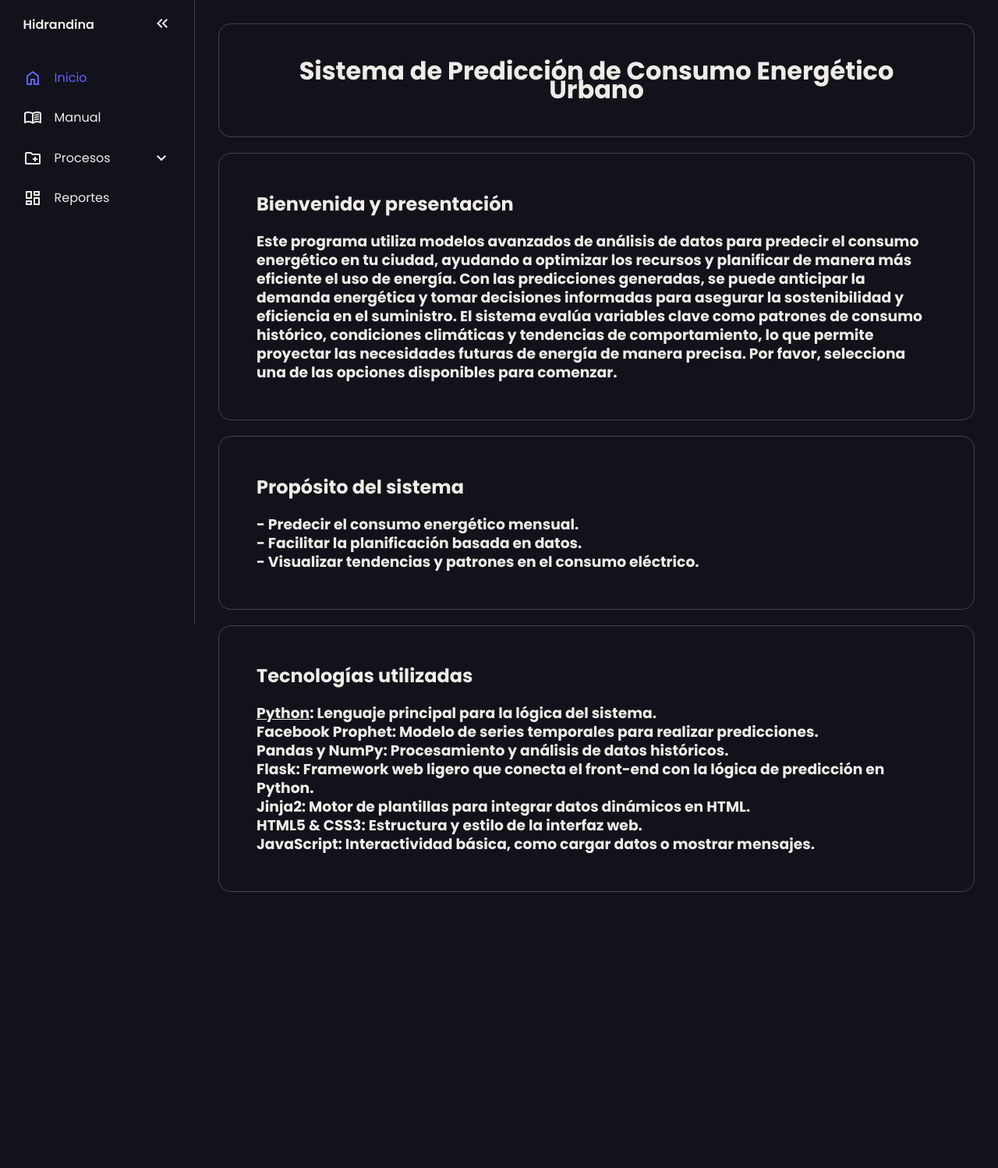
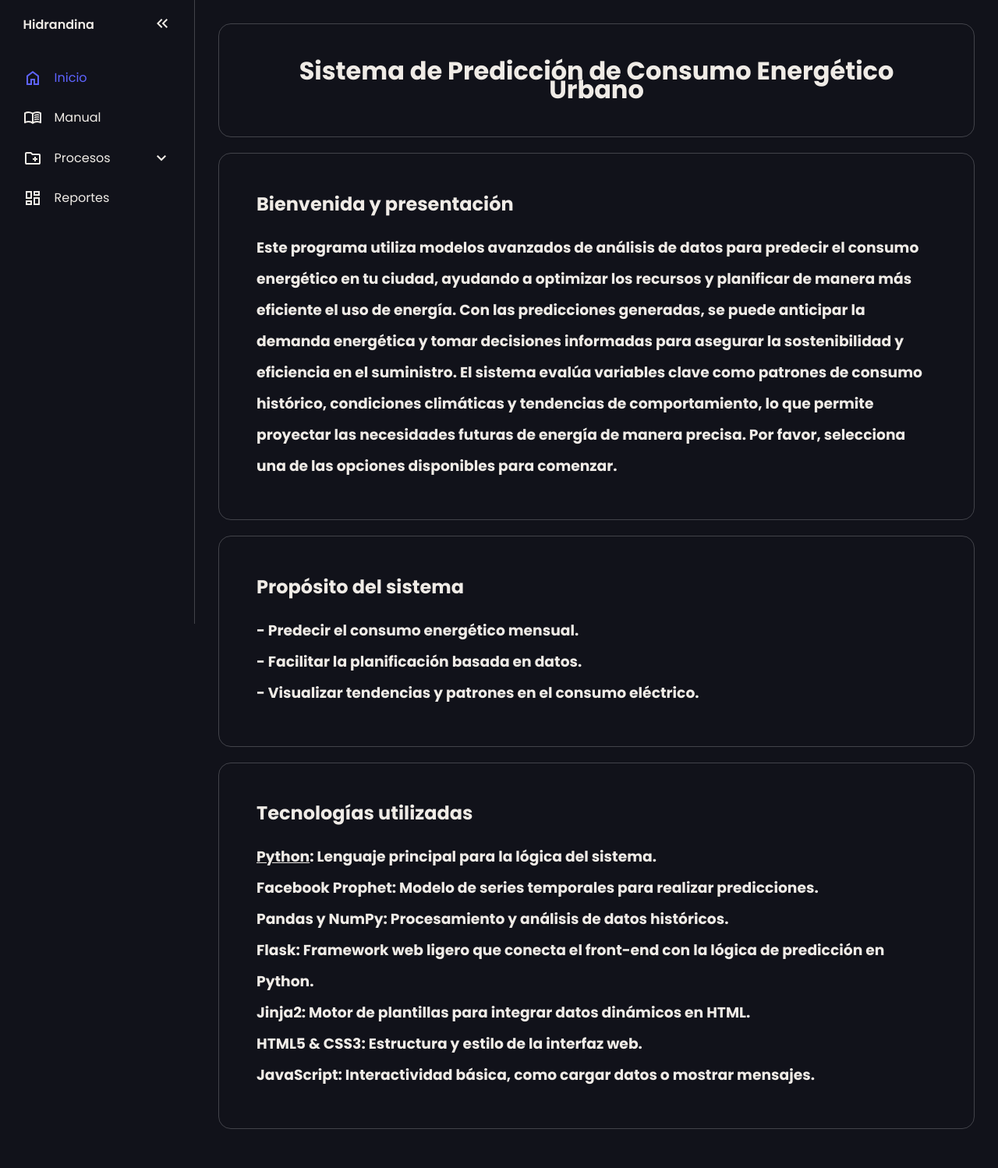
Before and after one commit to JuanChuTri123/PROYECTO_FINAL2, a Flask app: page / in a window 1280 px wide. Shown: the whole page at 78% size. Before the commit the page ends 1144 px from the top, so only its background shows below. Run offline with Flask 3, Linux system fonts and the light colour scheme.

Commit message:
Update estilos_inicio.css

```diff
--- a/static/css/estilos_inicio.css
+++ b/static/css/estilos_inicio.css
@@ -2,3 +2,6 @@ h1.bienvenida{
     text-align: center;
 
 }
+h3{
+    line-height: 40px;
+}
```
